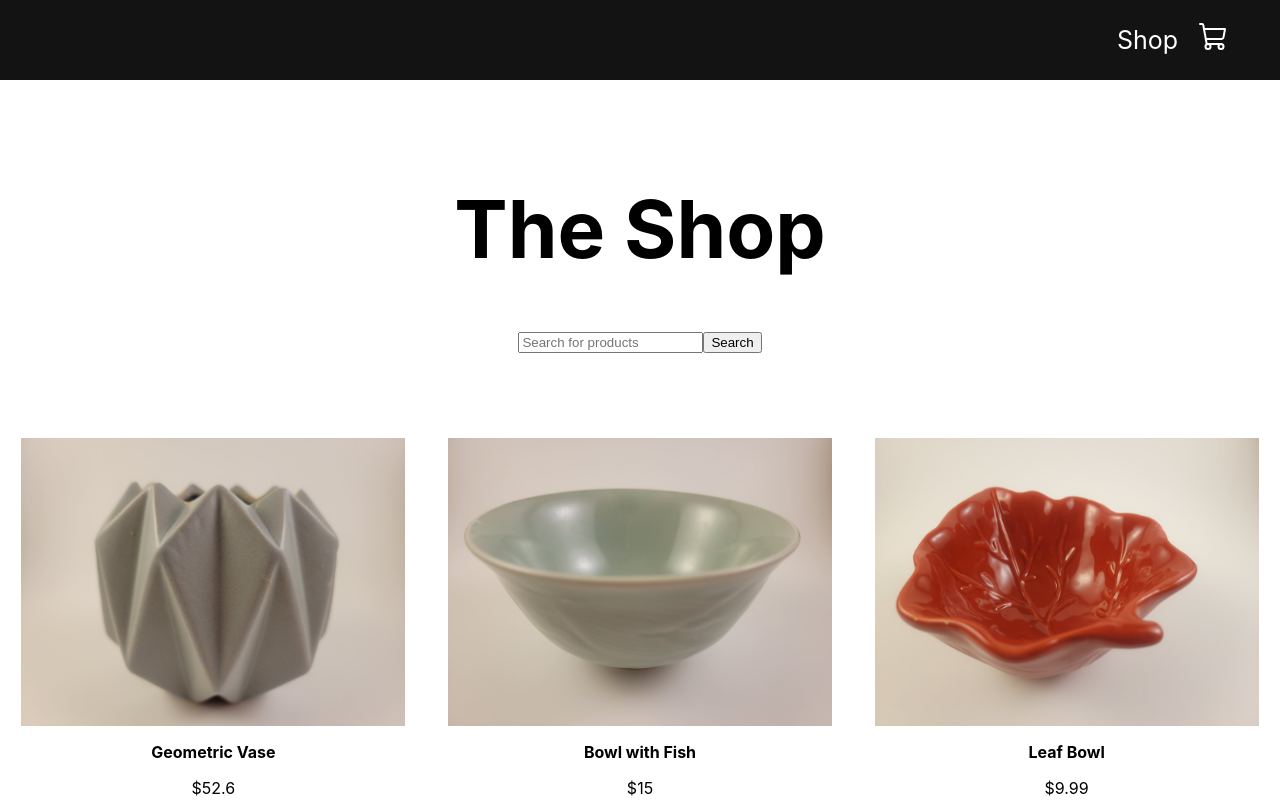
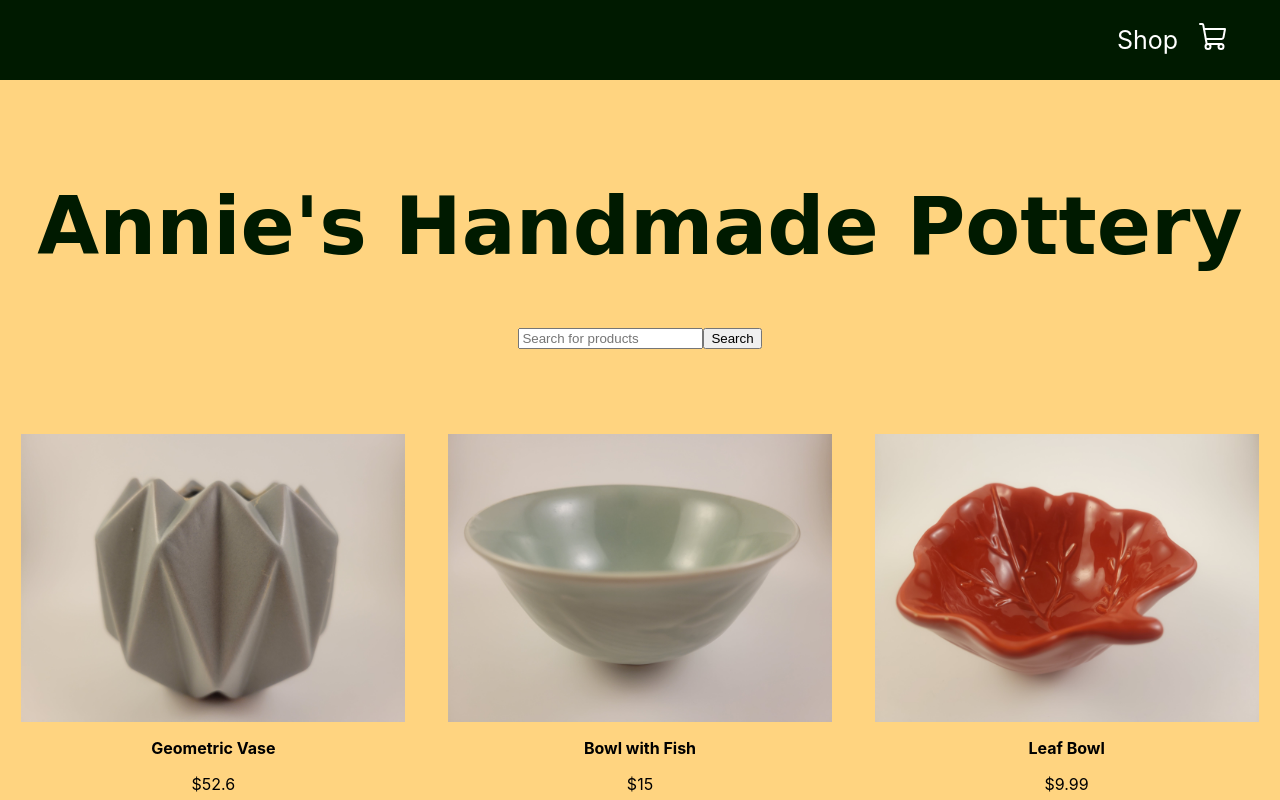
Before and after one commit to LaurenCummings/shop-project, a React (Create React App) app: page / in a window 1280 px wide. Shown: the top 800 px of the page. Built offline with nearby package versions, Linux system fonts and the light colour scheme.

Commit message:
Changed title color and text

```diff
--- a/public/index.html
+++ b/public/index.html
@@ -24,7 +24,7 @@
       work correctly both with client-side routing and a non-root public URL.
       Learn how to configure a non-root public URL by running `npm run build`.
     -->
-    <title>The Shop</title>
+    <title>Annie's Handmade Pottery</title>
   </head>
   <body>
     <noscript>You need to enable JavaScript to run this app.</noscript>
--- a/src/components/Navbar.css
+++ b/src/components/Navbar.css
@@ -1,7 +1,7 @@
 .navbar {
     width: 100%;
     height: 80px;
-    background-color: rgb(19, 19, 19);
+    background-color: rgb(0, 26, 0);
     display: flex;
     justify-content: flex-end;
     align-items: center;
--- a/src/components/Shop.css
+++ b/src/components/Shop.css
@@ -2,6 +2,8 @@
     margin-top: 100px;
     text-align: center;
     font-size: 40px;
+    font-family: 'Comic Sans MS', sans-serif;
+    color: rgb(0, 26, 0);
 }
 
 .products {
--- a/src/components/Shop.js
+++ b/src/components/Shop.js
@@ -25,7 +25,7 @@ const Shop = () => {
     return (
         <div className="shop">
             <div className="shopTitle">
-                <h1>The Shop</h1>
+                <h1>Annie's Handmade Pottery</h1>
             </div>
             <div>
                 <input
--- a/src/index.css
+++ b/src/index.css
@@ -5,6 +5,7 @@ body {
     sans-serif;
   -webkit-font-smoothing: antialiased;
   -moz-osx-font-smoothing: grayscale;
+  background-color: rgb(255, 212, 128);
 }
 
 code {
```
Also changed, not shown: public/favicon-attr.txt (added), 1 other file (tests, documents, lock files or other folders).
